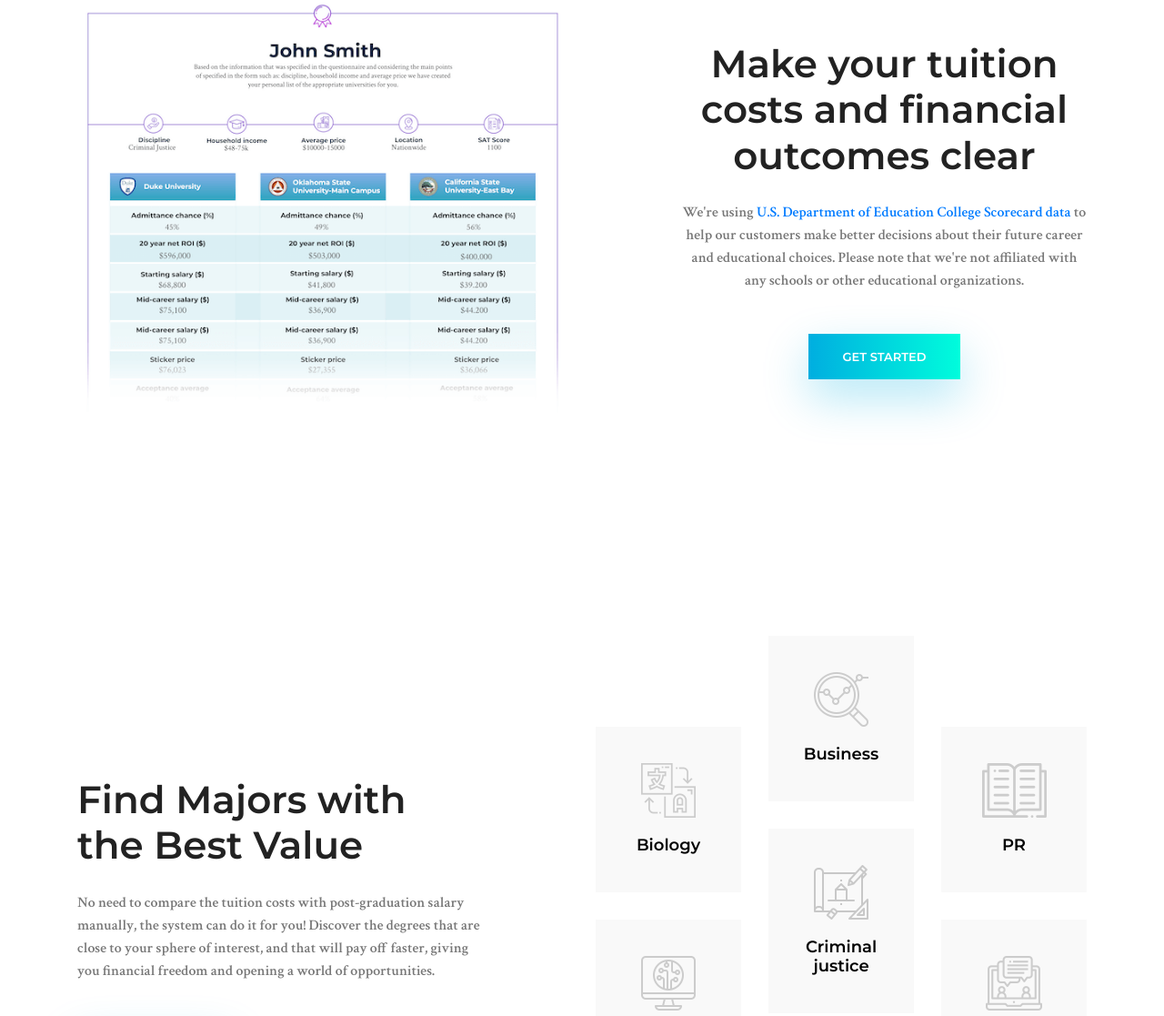
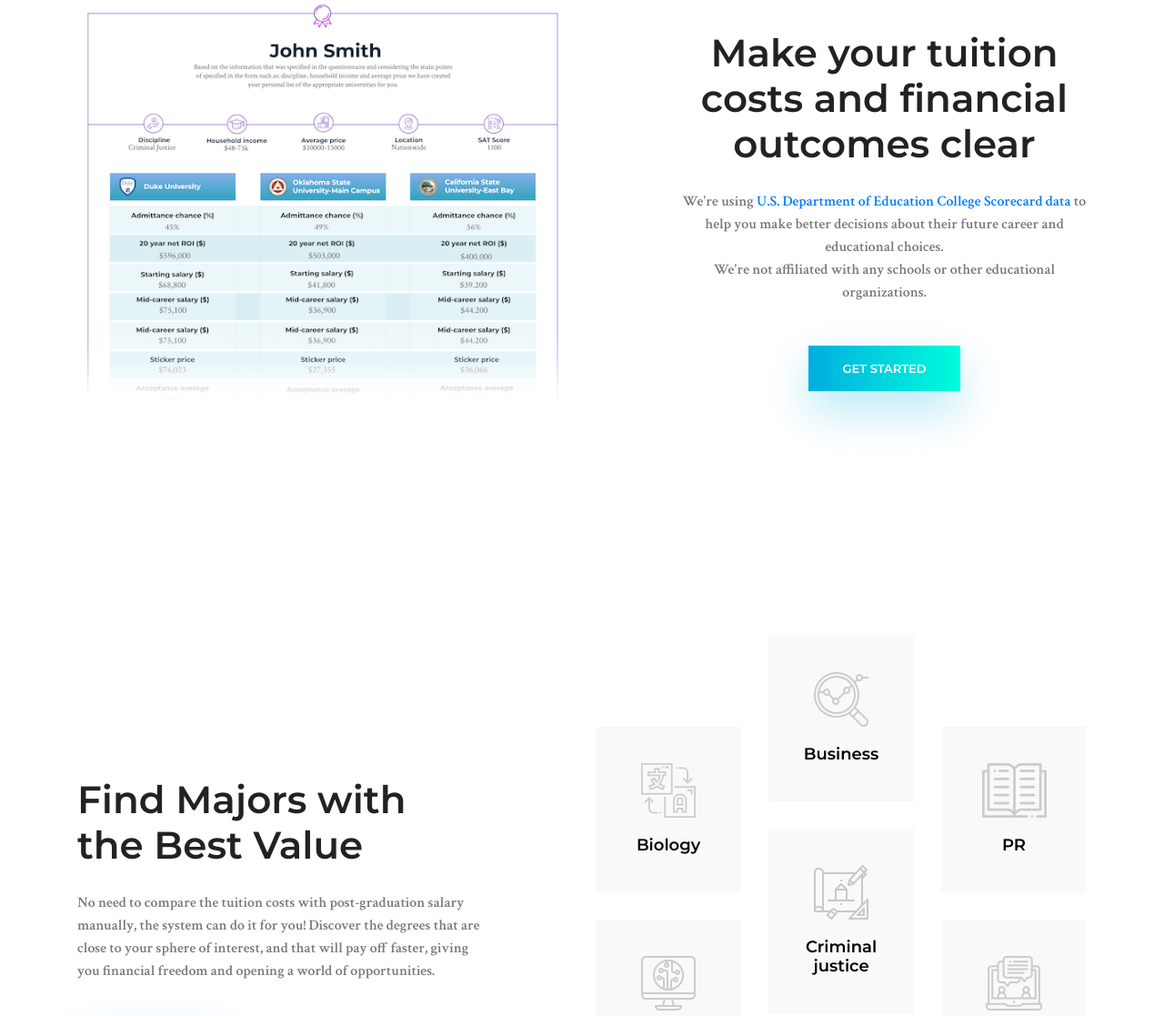
Before and after one commit to best-college/best-college.github.io, a plain HTML site: page index.html in a window 1280 px wide. Shown: the part 1068-2185 px from the top of the page at 91% size. Drawn offline with nearby package versions, Linux system fonts and the light colour scheme.

Commit message:
Update index.html

```diff
--- a/index.html
+++ b/index.html
@@ -209,7 +209,9 @@
                 <div class="offset-lg-1 col-lg-5 text-center">
                     <div class="dpmt_right">
                         <h1>Make your tuition costs and financial outcomes clear</h1>
-                        <p>We're using <a href="https://collegescorecard.ed.gov/data/" target="_blank"> U.S. Department of Education College Scorecard data</a> to help our customers make better decisions about their future career and educational choices. Please note that we're not affiliated with any schools or other educational organizations.</p>
+                        <p>We're using <a href="https://collegescorecard.ed.gov/data/" target="_blank"> U.S. Department of Education College Scorecard data</a> to help you make better decisions about their future career and educational choices.
+                            <br>
+                        We're not affiliated with any schools or other educational organizations.</p>
                         <a href="form1.html" onclick="amplitude.getInstance().logEvent('get-started');" class="primary-btn text-uppercase">Get Started</a>
                     </div>
                 </div>
@@ -629,7 +631,7 @@
 			<div class="row footer-bottom d-flex justify-content-between">
 				<p class="col-lg-8 col-sm-12 footer-text m-0 text-white">Copyright © <script type="text/javascript">
   document.write(new Date().getFullYear());
-</script> All rights reserved | Made with <i class="fas fa-heart" aria-hidden="true"></i> by R&amp;D team</p>
+</script> All rights reserved | Made with <i class="fas fa-hand-paper" aria-hidden="true"></i> by R&amp;D team</p>
 				<div class="col-lg-4 col-sm-12 footer-social">
 					<a href="https://www.facebook.com/BestCollege-436808940239093" target="_blank"><i class="fab fa-facebook"></i></a>
 				</div>
```
